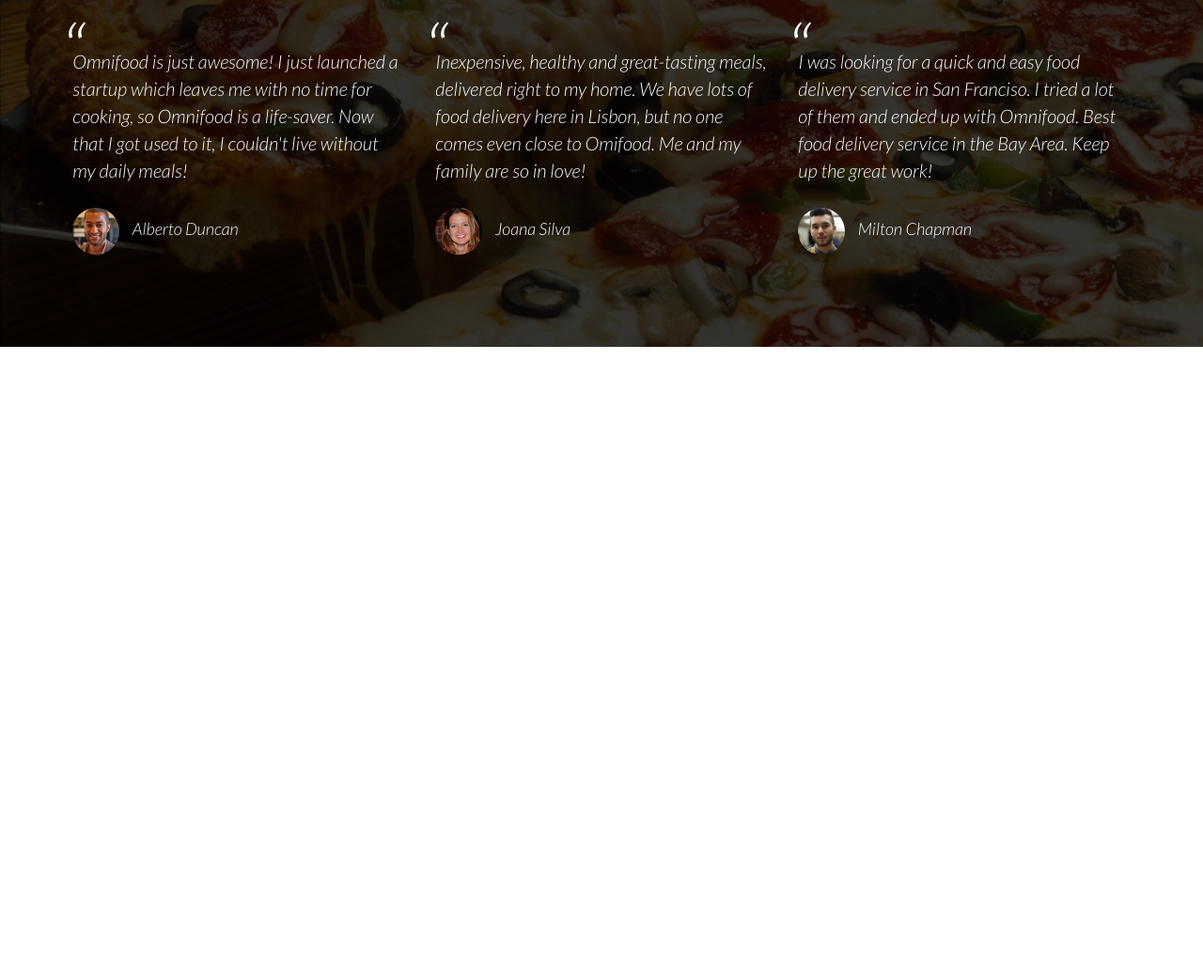
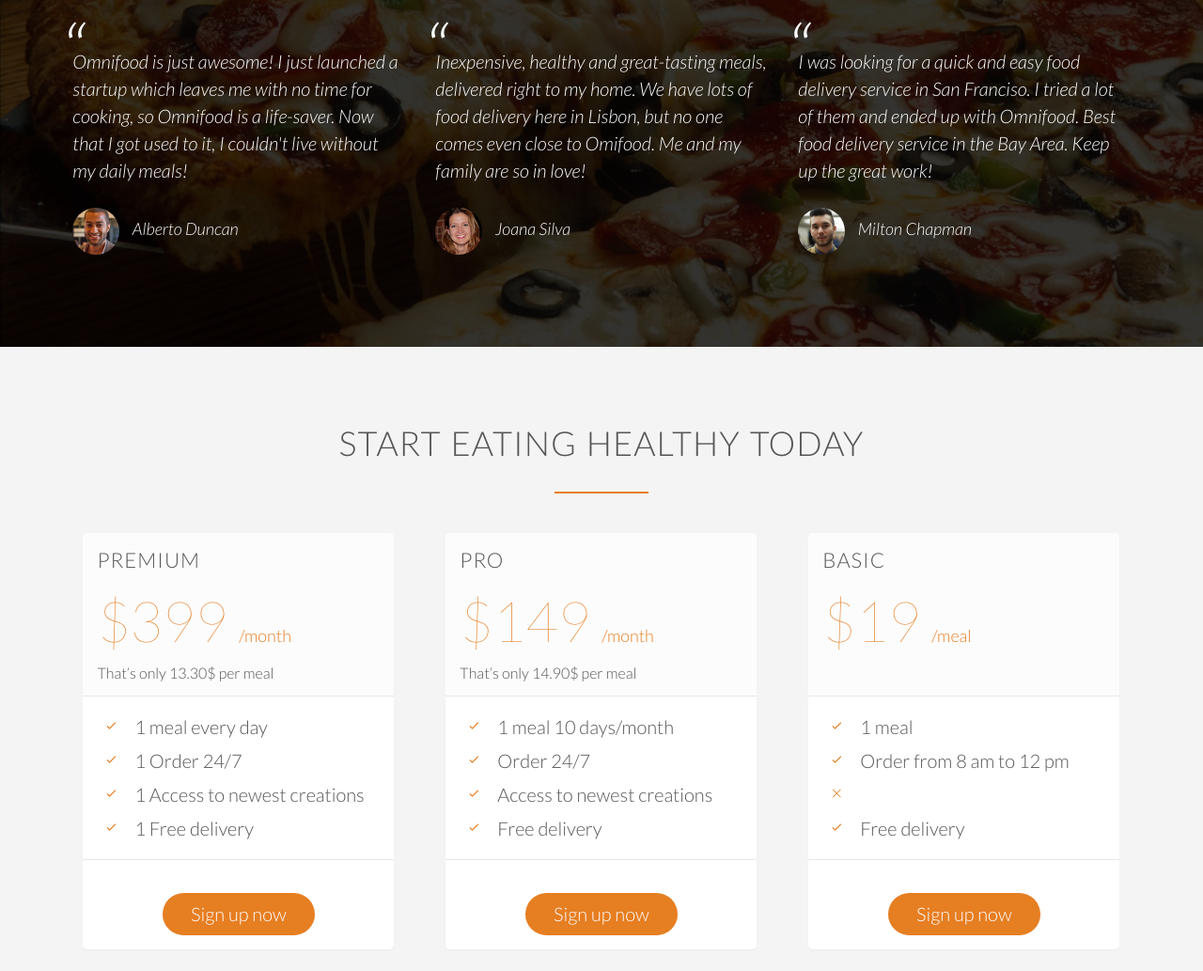
Before and after one commit to MuhammadSyahmi98/omnirestaurant, a plain HTML site: page index.html in a window 1280 px wide. Shown: the part 3734-4767 px from the top of the page at 94% size. Before the commit the page ends 4103 px from the top, so only its background shows below. Drawn offline with Linux system fonts and the light colour scheme; files whose address does not match are found by name.

Commit message:
add plans section

```diff
--- a/index.html
+++ b/index.html
@@ -252,6 +252,82 @@
 
 	</section>
 
+	<section class="section-plans">
+		<div class="row">
+			<h2>Start eating healthy today</h2>
+		</div>
+		<div class="row">
+
+
+			<div class="col span-1-of-3">
+				<div class="plan-box">
+					<div>
+						<h3>Premium</h3>
+						<p class="plan-price">$399 <span>/month</span></p>
+						<p class="plan-price-meal">That’s only 13.30$ per meal</p>
+					</div>
+					<div>
+						<ul>
+							<li><i class="ion-ios-checkmark-empty icon-small"></i>1 meal every day</li>
+							<li><i class="ion-ios-checkmark-empty icon-small"></i>1 Order 24/7</li>
+							<li><i class="ion-ios-checkmark-empty icon-small"></i>1 Access to newest creations</li>
+							<li><i class="ion-ios-checkmark-empty icon-small"></i>1 Free delivery</li>
+						</ul>
+					</div>
+					<div>
+						<a href="#" class="btn btn-full">Sign up now</a>
+					</div>
+				</div>
+			</div>
+
+
+			<div class="col span-1-of-3">
+				<div class="plan-box">
+					<div>
+						<h3>Pro</h3>
+						<p class="plan-price">$149 <span>/month</span></p>
+						<p class="plan-price-meal">That’s only 14.90$ per meal</p>
+					</div>
+					<div>
+						<ul>
+							<li><i class="ion-ios-checkmark-empty icon-small"></i>1 meal 10 days/month</li>
+							<li><i class="ion-ios-checkmark-empty icon-small"></i>Order 24/7</li>
+							<li><i class="ion-ios-checkmark-empty icon-small"></i>Access to newest creations</li>
+							<li><i class="ion-ios-checkmark-empty icon-small"></i>Free delivery</li>
+						</ul>
+					</div>
+					<div>
+						<a href="#" class="btn btn-full">Sign up now</a>
+					</div>
+				</div>
+			</div>
+
+			<div class="col span-1-of-3">
+				<div class="plan-box">
+					<div>
+						<h3>Basic</h3>
+						<p class="plan-price">$19 <span>/meal</span></p>
+						<p class="plan-price-meal">&nbsp;</p>
+					</div>
+					<div>
+						<ul>
+							<li><i class="ion-ios-checkmark-empty icon-small"></i>1 meal</li>
+							<li><i class="ion-ios-checkmark-empty icon-small"></i>Order from 8 am to 12 pm</li>
+							<li><i class="ion-ios-close-empty icon-small"></i></li>
+							<li><i class="ion-ios-checkmark-empty icon-small"></i>Free delivery</li>
+						</ul>
+					</div>
+					<div>
+						<a href="#" class="btn btn-full">Sign up now</a>
+					</div>
+				</div>
+			</div>
+
+
+		</div>
+
+	</section>
+
 
 </body>
 </html>
@@ -259,18 +335,20 @@
 
 <!-- Section 1: Features
 
-Title: Our customers can't live without us
+Title: Start eating healthy today
 
-Omnifood is just awesome! I just launched a startup which leaves me with no time for cooking, so Omnifood is a life-saver. Now that I got used to it, I couldn't live without my daily meals!
-(Alberto Duncan)
-
-Inexpensive, healthy and great-tasting meals, delivered right to my home. We have lots of food delivery here in Lisbon, but no one comes even close to Omifood. Me and my family are so in love!
-(Joana Silva)
-
-I was looking for a quick and easy food delivery service in San Franciso. I tried a lot of them and ended up with Omnifood. Best food delivery service in the Bay Area. Keep up the great work!
-(Milton Chapman)
+Plan 1:
+399$ per month
+That’s only 13.30$ per meal
+1 meal every day
+Order 24/7
+Access to newest creations
+Free delivery
 
 
+Plan 2: Pro
+149$ per month
+That’s only 14.90$ per meal
 
 
 
--- a/resources/css/style.css
+++ b/resources/css/style.css
@@ -459,3 +459,62 @@ cite img {
 	margin-right: 10px;
 	vertical-align: middle;
 }
+
+
+
+
+/*---------------------------------------------------*/
+/*PLANS */
+/*---------------------------------------------------*/
+.section-plans {
+	background-color: #f4f4f4;
+}
+
+.plan-box {
+	background-color: #fff;
+	border-radius: 5px;
+	width: 90%;
+	margin-left: 5%;
+	box-shadow: 0 2px 2px #efefef;
+}
+
+.plan-box div {
+	padding: 15px;
+	border-bottom: 1px solid #e8e8e8;
+}
+
+.plan-box div:first-child {
+	background-color: #fcfcfc;
+	border-top-right-radius: 5px;
+	border-top-left-radius:5px;
+}
+
+.plan-box div:last-child {
+	text-align: center;
+	border:none;
+}
+
+.plan-price {
+	font-size: 300%;
+	margin-bottom: 10px;
+	font-weight: 100;
+	color: #e67e22;
+}
+
+.plan-price span {
+	/*From 300% above not 28px(kot) At global initilize*/
+	font-size: 30%;
+	font-weight: 300;
+}
+
+.plan-price-meal {
+	font-size: 80%;
+}
+
+.plan-box ul {
+	list-style: none;
+}
+
+.plan-box ul li {
+	padding: 5px 0;
+}
```
